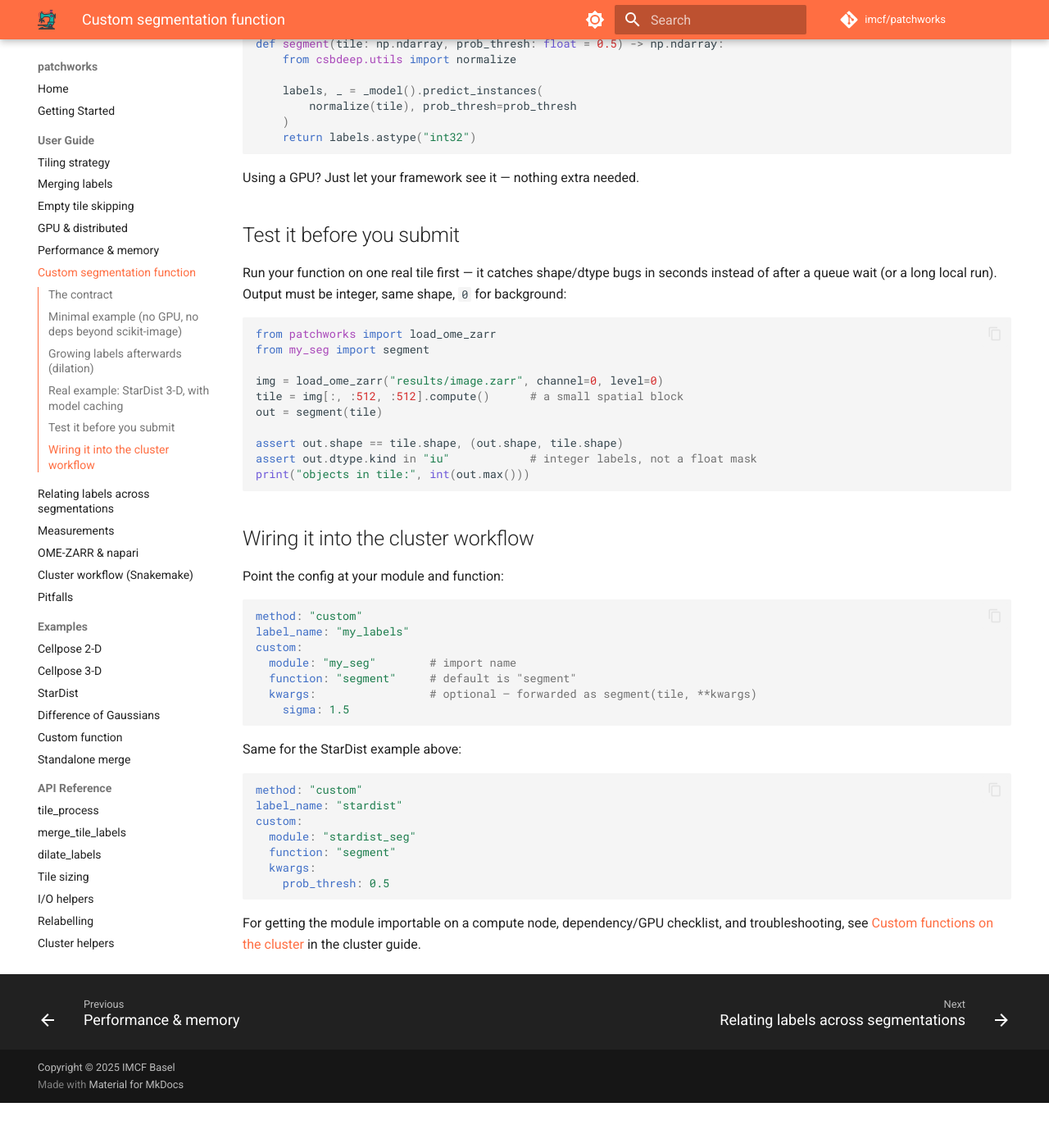
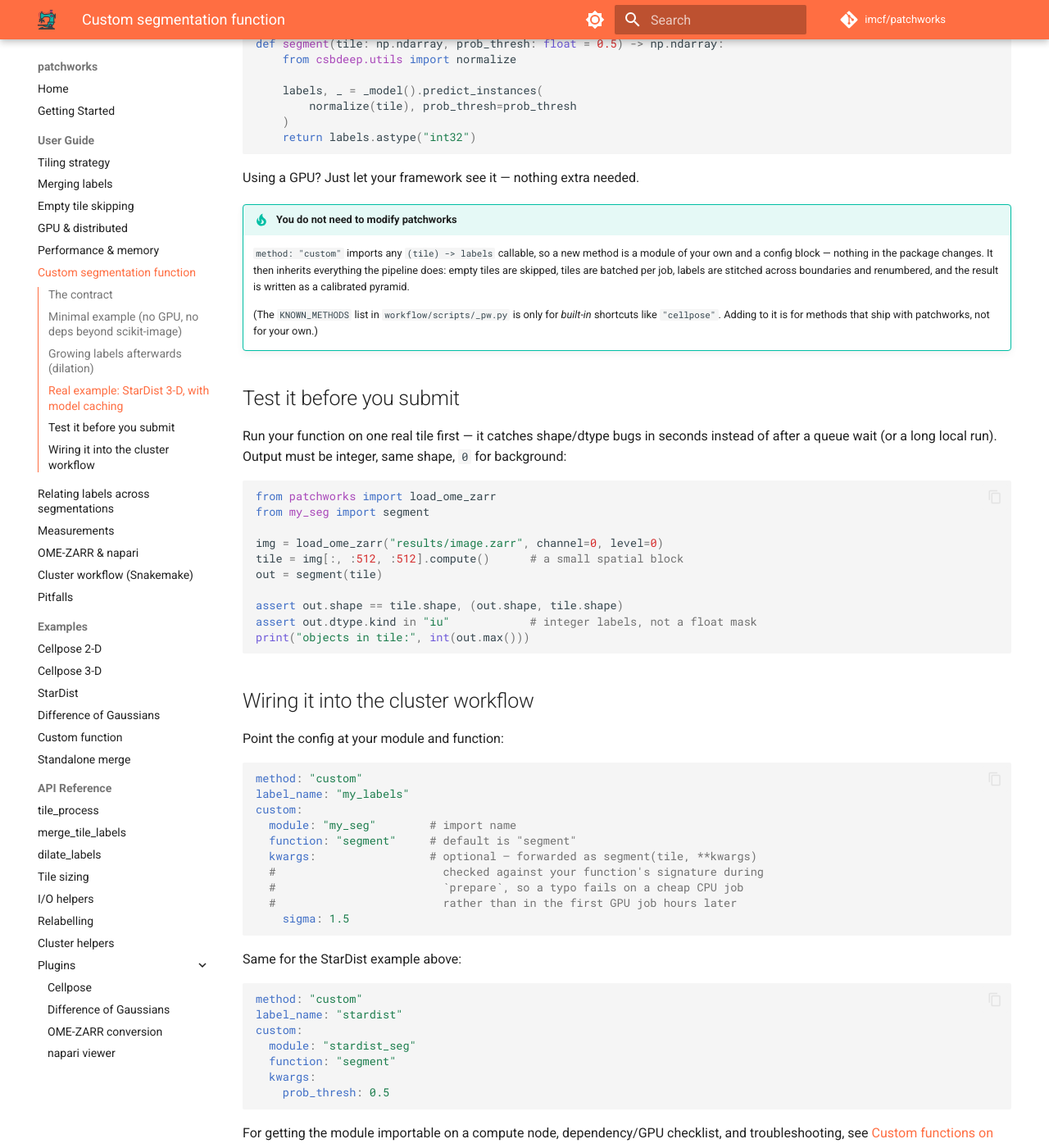
Before and after one commit to imcf/patchworks, an MkDocs documentation site: the page built from docs/guide/custom_segmentation.md, in a window 1280 px wide and 1400 px high, scrolled down 2268 px. Shown: the whole window at 82% size. Built offline with MkDocs 1.6.1 and Material for MkDocs 9.7.7, drawn with Linux system fonts in a browser that asks for light colours; comment, search, counter and statistics services are not loaded; before the commit the page ends 3613 px from its top, so only the background shows below that.

Commit message:
refactor(workflow): ♻️ keep the method list in one place
The validator repeated the dispatcher's list of built-in methods, so adding
one meant editing two places that could silently disagree. Both now read
KNOWN_METHODS.

Also adds the missing test for relabel_sequential_zarr: the merge folds the
sequential renumbering into its own LUT now, so nothing internal exercised
that function any more, even though it stays public API for label stores
written by other pipelines.

Documents that a new segmentation method needs no change to patchworks at
all -- method: "custom" imports any (tile) -> labels callable and inherits
the empty-tile skipping, per-job batching, boundary stitching and pyramid --
and that custom.kwargs are checked against the target's signature in
`prepare`.

Co-Authored-By: Claude Opus 5 <noreply@anthropic.com>

````diff
--- a/docs/guide/custom_segmentation.md
+++ b/docs/guide/custom_segmentation.md
@@ -118,6 +118,18 @@ def segment(tile: np.ndarray, prob_thresh: float = 0.5) -> np.ndarray:
 
 Using a GPU? Just let your framework see it — nothing extra needed.
 
+!!! tip "You do not need to modify patchworks"
+    `method: "custom"` imports any `(tile) -> labels` callable, so a new
+    method is a module of your own and a config block — nothing in the
+    package changes. It then inherits everything the pipeline does: empty
+    tiles are skipped, tiles are batched per job, labels are stitched across
+    boundaries and renumbered, and the result is written as a calibrated
+    pyramid.
+
+    (The `KNOWN_METHODS` list in `workflow/scripts/_pw.py` is only for
+    *built-in* shortcuts like `"cellpose"`. Adding to it is for methods that
+    ship with patchworks, not for your own.)
+
 ## Test it before you submit
 
 Run your function on one real tile first — it catches shape/dtype bugs in
@@ -148,6 +160,9 @@ custom:
   module: "my_seg"        # import name
   function: "segment"     # default is "segment"
   kwargs:                 # optional — forwarded as segment(tile, **kwargs)
+  #                         checked against your function's signature during
+  #                         `prepare`, so a typo fails on a cheap CPU job
+  #                         rather than in the first GPU job hours later
     sigma: 1.5
 ```
 
````
Also changed, not shown: 2 other files.
